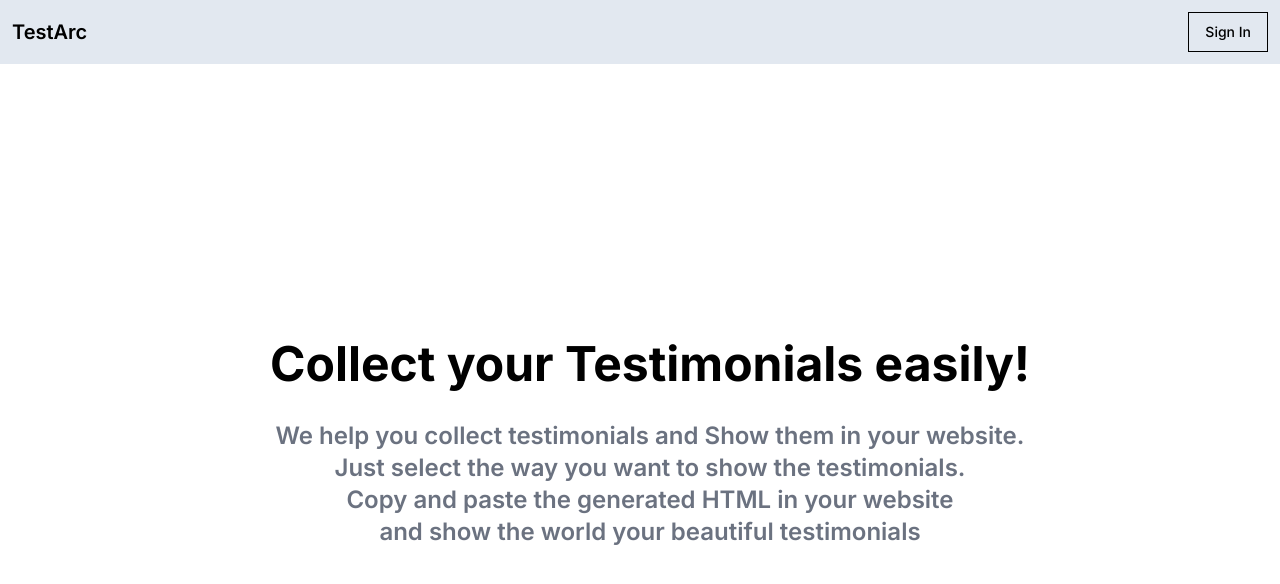
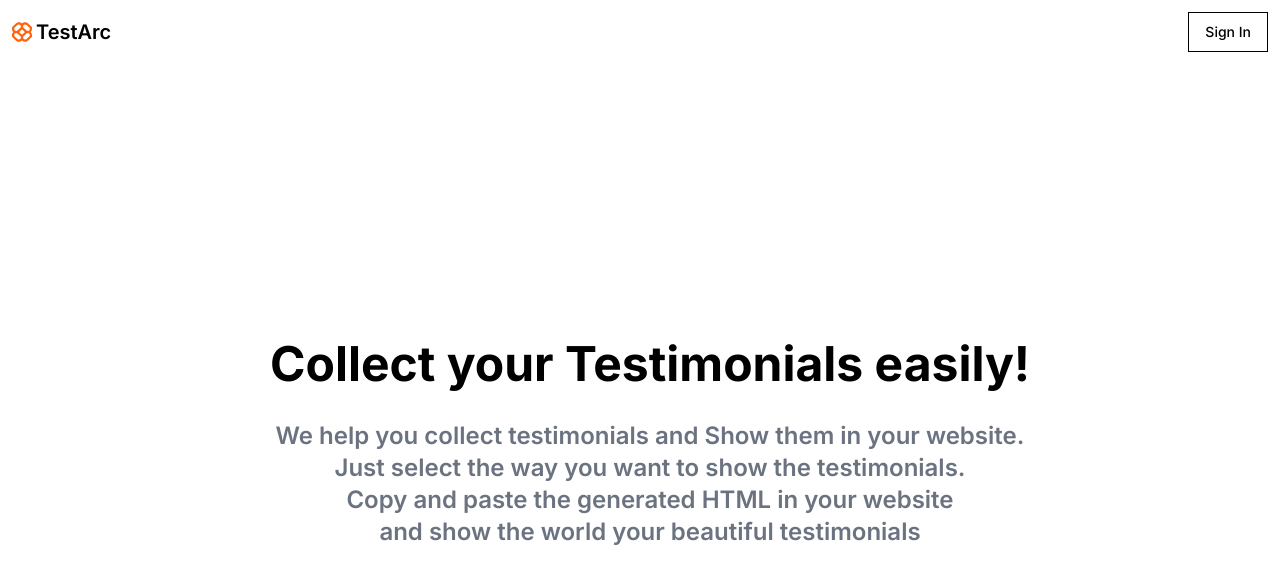
Before and after one commit to kaushikdut/Test-Arc, a Next.js app: page / in a window 1280 px wide. Shown: the top 584 px of the page. Built offline with nearby package versions, Linux system fonts and the light colour scheme; no server answers.

Commit message:
feat: add a logo

```diff
--- /dev/null
+++ b/src/app/components/logo.tsx
@@ -0,0 +1,16 @@
+"use client";
+import Image from "next/image";
+import Link from "next/link";
+
+const Logo = () => {
+  return (
+    <div>
+      <Link href={"/"} className="flex items-center justify-center gap-1">
+        <Image src={"/logo.svg"} width={20} height={20} alt="logo" />
+        <h1 className="text-xl font-semibold">TestArc</h1>
+      </Link>
+    </div>
+  );
+};
+
+export default Logo;
--- a/src/app/components/nav.tsx
+++ b/src/app/components/nav.tsx
@@ -8,13 +8,19 @@ import {
 } from "@radix-ui/react-popover";
 import { signIn, signOut, useSession } from "next-auth/react";
 import { Button } from "./ui/button";
+import { cn } from "@/lib/utils";
+import Logo from "./logo";
 
 const Nav = () => {
   const { data: session } = useSession();
-  console.log(session);
   return (
-    <div className="p-3 flex justify-between items-center bg-slate-200">
-      <h1 className="text-xl font-semibold">TestArc</h1>
+    <div
+      className={cn(
+        "p-3 flex justify-between items-center bg-white",
+        session && "bg-slate-200"
+      )}
+    >
+      <Logo />
       <div>
         {!session ? (
           <Button variant={"outline"} className="" onClick={() => signIn()}>
--- a/src/app/layout.tsx
+++ b/src/app/layout.tsx
@@ -17,6 +17,9 @@ export default function RootLayout({
 }>) {
   return (
     <html lang="en">
+      <head>
+        <link rel="icon" href="/logo.svg" />
+      </head>
       <body className={inter.className}>
         <Providers>{children}</Providers>
       </body>
--- a/src/app/products/[productId]/_components/workspace/tabs/notification-tab.tsx
+++ b/src/app/products/[productId]/_components/workspace/tabs/notification-tab.tsx
@@ -1,8 +1,8 @@
 import { Button } from "@/components/ui/button";
 import { useForm, FormProvider } from "react-hook-form";
-import FormComponentInput from "../../../components/form-inputs/form-component-input";
 import useImageStore from "@/store/store";
 import { ArrowLeft } from "lucide-react";
+import FormComponentInput from "@/app/components/form-inputs/form-component-input";
 
 const Notification = () => {
   const form = useForm();
--- a/src/app/products/[productId]/_components/workspace/tabs/thankyou-tab.tsx
+++ b/src/app/products/[productId]/_components/workspace/tabs/thankyou-tab.tsx
@@ -1,5 +1,5 @@
 import { Button } from "@/components/ui/button";
-import { useForm, FormProvider } from "react-hook-form";
+import { useForm, FormProvider, FieldValue } from "react-hook-form";
 import FormComponentInput from "@/app/components/form-inputs/form-component-input";
 import FormComponentTextarea from "@/app/components/form-inputs/form-component-textarea";
 import FormComponentInputImage from "@/app/components/form-inputs/form-component-input-image";
@@ -9,6 +9,7 @@ import { ArrowLeft } from "lucide-react";
 interface ThankyouProps {
   handleGoBack: () => void;
 }
+
 const Thankyou = ({ handleGoBack }: ThankyouProps) => {
   const form = useForm();
   const watchHeader = form.watch("header", "");
@@ -16,7 +17,7 @@ const Thankyou = ({ handleGoBack }: ThankyouProps) => {
   const thankyouImage = useImageStore((state) => state.thankyouImage);
   const setThankyouImage = useImageStore((state) => state.setThankyouImage);
 
-  const onSubmit = (data) => {
+  const onSubmit = (data: any) => {
     console.log(data);
   };
 
```
Also changed, not shown: public/logo.svg (added).
